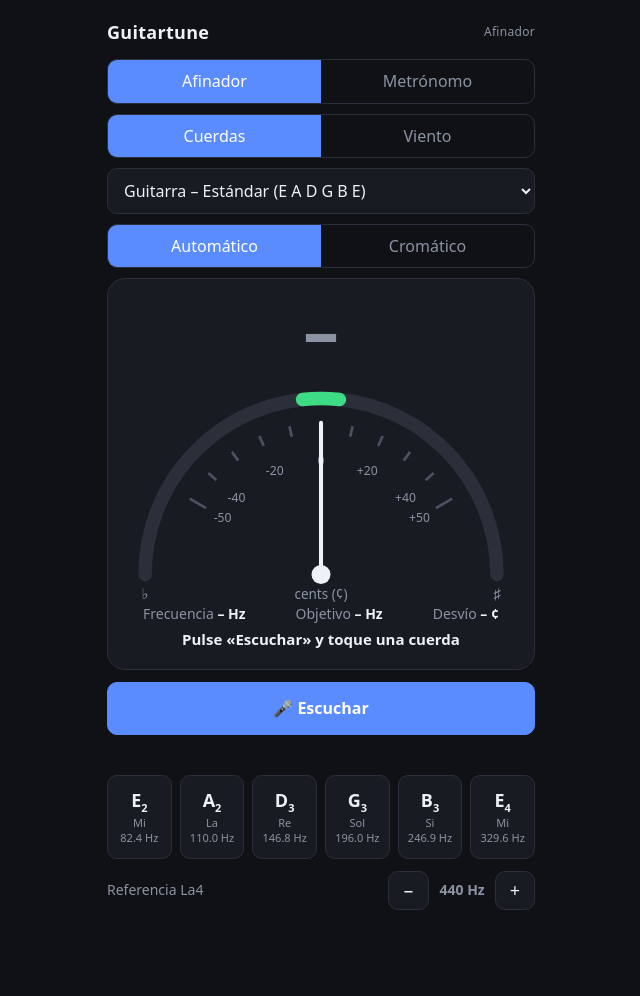
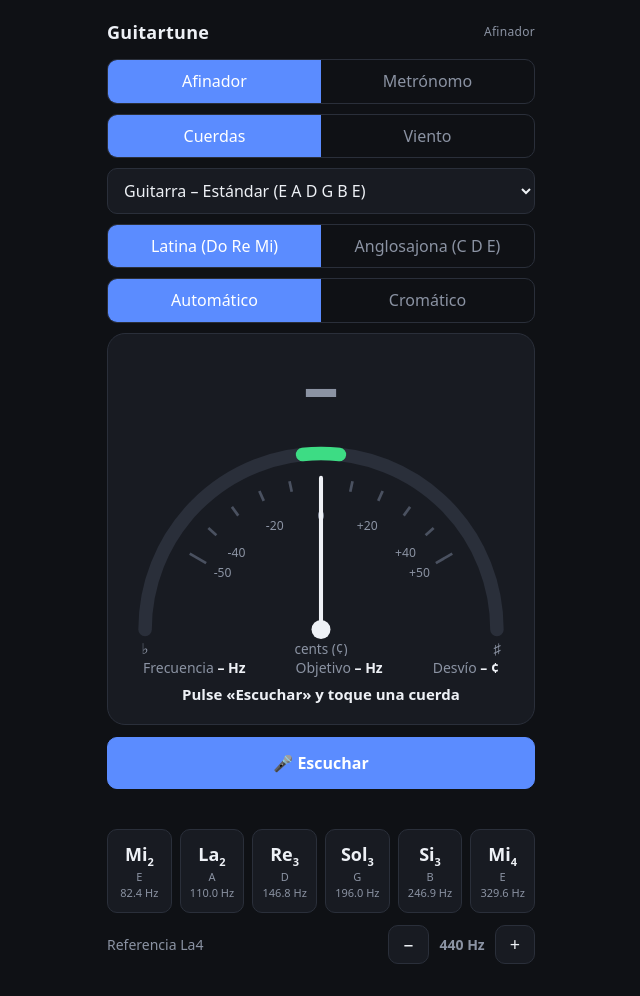
Before and after one commit to Thunder1965/diapason, a plain HTML site: page index.html in a window 1280 px wide. Shown: the whole page, without its empty margins (319-959 px from the left). Before the commit the page ends 942 px from the top, so only its background shows below. Drawn offline with Linux system fonts and the light colour scheme.

Commit message:
Opcion de notacion anglosajona

```diff
--- a/index.html
+++ b/index.html
@@ -77,6 +77,11 @@
 
   <div class="row">
     <select id="inst" aria-label="Instrumento"></select>
+  </div>
+
+  <div class="seg" id="notSeg" aria-label="Notación">
+    <button data-n="lat" class="on">Latina (Do Re Mi)</button>
+    <button data-n="ang">Anglosajona (C D E)</button>
   </div>
 
   <div class="seg" id="modeSeg">
@@ -197,7 +202,10 @@
   const $ = id => document.getElementById(id);
   const mf = m => a4 * Math.pow(2, (m - 69) / 12);
   const fm = f => 69 + 12 * Math.log2(f / a4);
-  const nm = m => NAMES[((m % 12) + 12) % 12];
+  let lat = true;
+  try { lat = localStorage.getItem('gt_not') !== 'ang'; } catch (e) {}
+  const nm = m => (lat ? ES : NAMES)[((m % 12) + 12) % 12];
+  const alt = m => (lat ? NAMES : ES)[((m % 12) + 12) % 12];
   const oc = m => Math.floor(m / 12) - 1;
 
   // ---- UI inicial
@@ -225,7 +233,15 @@
     if (cat === 'wind') $('strings').style.opacity = 1;
   });
   sel.onchange = applyInstrument;
+  function setNot(l){
+    lat = l;
+    try { localStorage.setItem('gt_not', l ? 'lat' : 'ang'); } catch (e) {}
+    document.querySelectorAll('#notSeg button').forEach(x => x.classList.toggle('on', (x.dataset.n === 'lat') === l));
+    renderStrings(); reset();
+  }
+  document.querySelectorAll('#notSeg button').forEach(b => b.onclick = () => setNot(b.dataset.n === 'lat'));
   fillSelect();
+  document.querySelectorAll('#notSeg button').forEach(x => x.classList.toggle('on', (x.dataset.n === 'lat') === lat));
 
   const ticks = $('ticks');
   for (let c = -50; c <= 50; c += 10) {
@@ -287,7 +303,7 @@
     strings.forEach((m, i) => {
       const b = document.createElement('button');
       const w = m + trans;
-      b.innerHTML = `${nm(w)}<sub style="font-size:11px">${oc(w)}</sub><small>${ES[((w%12)+12)%12]}</small><small>${mf(m).toFixed(1)} Hz</small>`;
+      b.innerHTML = `${nm(w)}<sub style="font-size:11px">${oc(w)}</sub><small>${alt(w)}</small><small>${mf(m).toFixed(1)} Hz</small>`;
       b.dataset.i = i;
       b.onclick = () => playTone(mf(m));
       box.appendChild(b);
@@ -323,7 +339,7 @@
     const wm = targetM + trans;
     $('note').innerHTML = `${nm(wm)}<sub>${oc(wm)}</sub>`;
     $('note').style.color = col;
-    $('es').textContent = ES[((wm % 12) + 12) % 12] + (trans ? ` · escrita (suena ${nm(targetM)}${oc(targetM)})` : '');
+    $('es').textContent = alt(wm) + (trans ? ` · escrita (suena ${nm(targetM)}${oc(targetM)})` : '');
     $('hz').textContent = f.toFixed(1) + ' Hz';
     $('tgt').textContent = mf(targetM).toFixed(1) + ' Hz';
     $('cents').textContent = (cents > 0 ? '+' : '') + cents.toFixed(0) + ' ¢';
```
